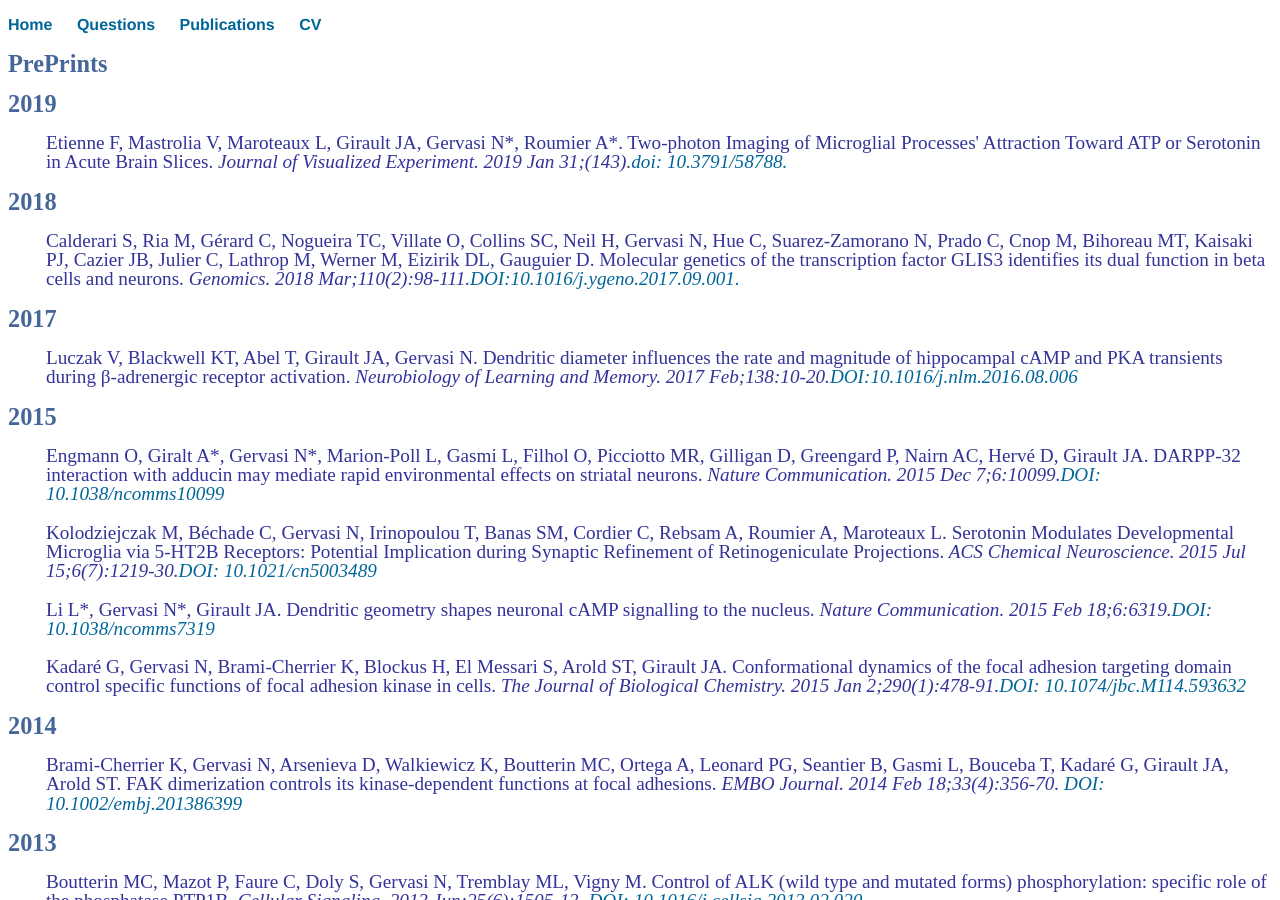
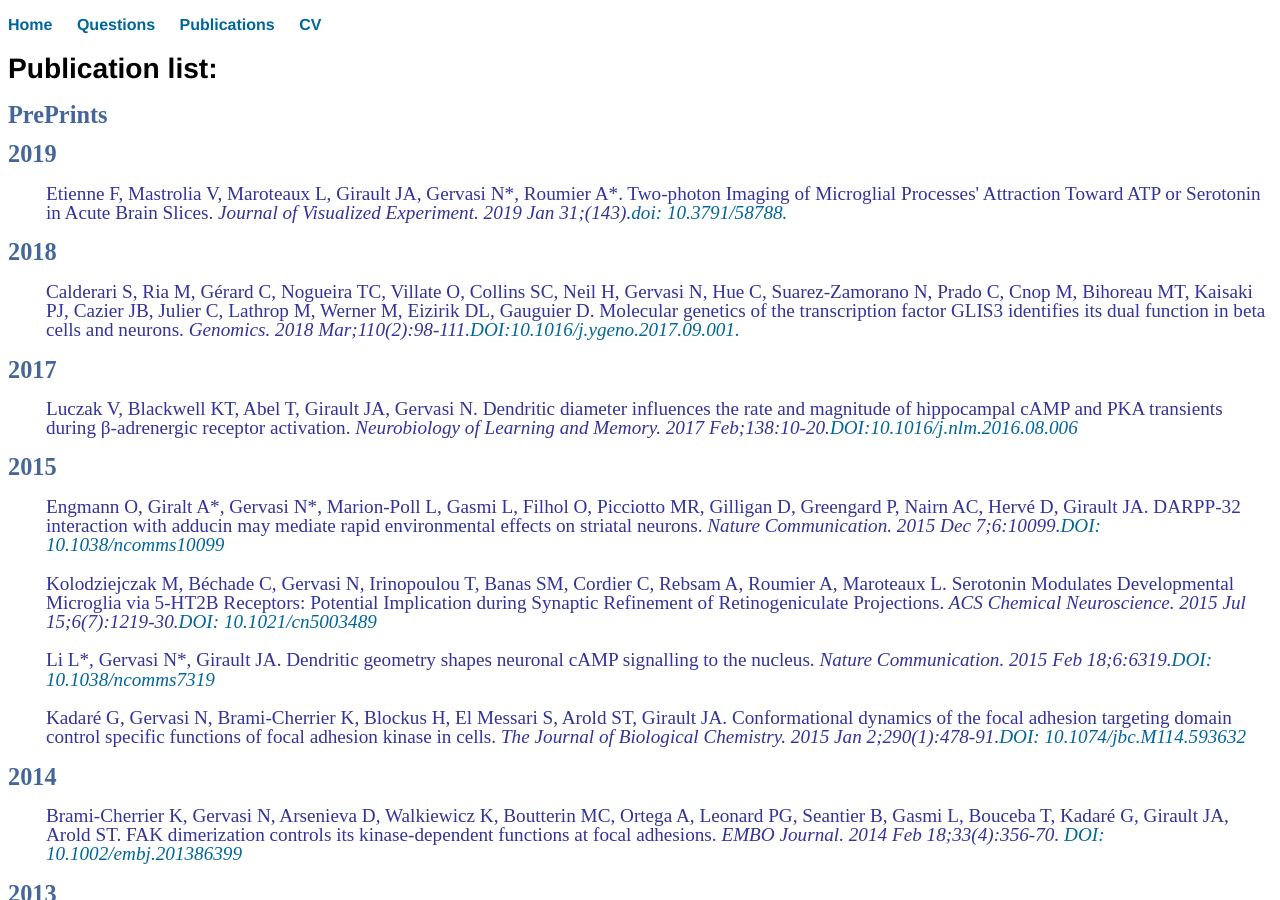
Before and after one commit to nicolasgervasi/nicolasgervasi.github.io, a Jekyll site: the page built from Publications/index.html, in a window 1280 px wide and 900 px high. Built offline with Jekyll 4.4.1, drawn with Linux system fonts in a browser that asks for light colours.

Commit message:
Update index.html

```diff
--- a/Publications/index.html
+++ b/Publications/index.html
@@ -9,19 +9,20 @@ contact: passive
 description: Publications Nicolas Gervasi.
 ---
 <div class="Publications">
+				<h1>Publication list:</h1>
 
-				<h2>PrePrints</strong></h2>
+				<h2>PrePrints</h2>
 
 				<h2>2019</strong></h2>
 				<p>Etienne F, Mastrolia V, Maroteaux L, Girault JA, Gervasi N*, Roumier A*. Two-photon Imaging of Microglial Processes' Attraction Toward ATP or Serotonin in Acute Brain Slices.<em> Journal of Visualized Experiment. 2019 Jan 31;(143).<a href="https://doi.org/10.3791/58788">doi: 10.3791/58788.</a></em></p>
 
-				<h2>2018</strong></h2>
+				<h2>2018</h2>
 				<p>Calderari S, Ria M, Gérard C, Nogueira TC, Villate O, Collins SC, Neil H, Gervasi N, Hue C, Suarez-Zamorano N, Prado C, Cnop M, Bihoreau MT, Kaisaki PJ, Cazier JB, Julier C, Lathrop M, Werner M, Eizirik DL, Gauguier D. Molecular genetics of the transcription factor GLIS3 identifies its dual function in beta cells and neurons.<em> Genomics. 2018 Mar;110(2):98-111.<a href="https://doi.org/10.1016/j.ygeno.2017.09.001">DOI:10.1016/j.ygeno.2017.09.001.</a></em></p>
 
-				<h2>2017</strong></h2>
+				<h2>2017</h2>
 				<p>Luczak V, Blackwell KT, Abel T, Girault JA, Gervasi N. Dendritic diameter influences the rate and magnitude of hippocampal cAMP and PKA transients during β-adrenergic receptor activation.<em> Neurobiology of Learning and Memory. 2017 Feb;138:10-20.<a href="https://doi.org/10.1016/j.nlm.2016.08.006">DOI:10.1016/j.nlm.2016.08.006</a></em></p>
 
- 				<h2>2015</strong></h2>
+ 				<h2>2015</h2>
 				<p>Engmann O, Giralt A*, Gervasi N*, Marion-Poll L, Gasmi L, Filhol O, Picciotto MR, Gilligan D, Greengard P, Nairn AC, Hervé D, Girault JA. DARPP-32 interaction with adducin may mediate rapid environmental effects on striatal neurons.<em> Nature Communication. 2015 Dec 7;6:10099.<a href="https://doi.org/10.1038/ncomms10099">DOI: 10.1038/ncomms10099</a></em></p>
 
 				<p>Kolodziejczak M, Béchade C, Gervasi N, Irinopoulou T, Banas SM, Cordier C, Rebsam A, Roumier A, Maroteaux L. Serotonin Modulates Developmental Microglia via 5-HT2B Receptors: Potential Implication during Synaptic Refinement of Retinogeniculate Projections.<em> ACS Chemical Neuroscience. 2015 Jul 15;6(7):1219-30.<a href="https://doi.org/10.1021/cn5003489">DOI: 10.1021/cn5003489 </a></em></p>
@@ -30,29 +31,29 @@ description: Publications Nicolas Gervasi.
 
 				<p> Kadaré G, Gervasi N, Brami-Cherrier K, Blockus H, El Messari S, Arold ST, Girault JA. Conformational dynamics of the focal adhesion targeting domain control specific functions of focal adhesion kinase in cells.<em> The Journal of Biological Chemistry. 2015 Jan 2;290(1):478-91.<a href=" https://doi.org/10.1074/jbc.M114.593632">DOI: 10.1074/jbc.M114.593632</a></em></p>
 
-				<h2>2014</strong></h2>
+				<h2>2014</h2>
 				<p> Brami-Cherrier K, Gervasi N, Arsenieva D, Walkiewicz K, Boutterin MC, Ortega A, Leonard PG, Seantier B, Gasmi L, Bouceba T, Kadaré G, Girault JA, Arold ST. FAK dimerization controls its kinase-dependent functions at focal adhesions.<em> EMBO Journal. 2014 Feb 18;33(4):356-70. <a href=" https://doi.org/10.1002/embj.201386399">DOI: 10.1002/embj.201386399</a></em></p>
 
-				<h2>2013</strong></h2>
+				<h2>2013</h2>
 				<p>Boutterin MC, Mazot P, Faure C, Doly S, Gervasi N, Tremblay ML, Vigny M. Control of ALK (wild type and mutated forms) phosphorylation: specific role of the phosphatase PTP1B.<em> Cellular Signaling. 2013 Jun;25(6):1505-13. <a href=" https://doi.org/10.1016/j.cellsig.2013.02.020">DOI: 10.1016/j.cellsig.2013.02.020</a></em></p>
 
-				<h2>2012</strong></h2>
+				<h2>2012</h2>
 				<p>Vincent P, Castro LR, Gervasi N, Guiot E, Brito M, Paupardin-Tritsch D. PDE4 control on cAMP/PKA compartmentation revealed by biosensor imaging in neurons.<em> Hormone and Metabolic Research. 2012 Sep;44(10):786-9. <a href="https://doi.org/10.1055/s-0032-1311631">DOI: 10.1055/s-0032-1311631</a></em></p>
 
-				<h2>2010</strong></h2>
+				<h2>2010</h2>
 				<p>Castro LR, Gervasi N, Guiot E, Cavellini L, Nikolaev VO, Paupardin-Tritsch D, Vincent P. Type 4 phosphodiesterase plays different integrating roles in different cellular domains in pyramidal cortical neurons.<em> The Journal of Neuroscience. 2010 Apr 28;30(17):6143-51.<a href="https://doi.org/10.1523/JNEUROSCI.5851-09.2010">DOI: 10.1523/JNEUROSCI.5851-09.2010</a></em></p>
 
 				<p>Gervasi N, Tchénio P, Preat T. PKA dynamics in a Drosophila learning center: coincidence detection by rutabaga adenylyl cyclase and spatial regulation by dunce phosphodiesterase.<em> Neuron. 2010 Feb 25;65(4):516-29. <a href="https://doi.org/10.1016/j.neuron.2010.01.014">DOI: 10.1016/j.neuron.2010.01.014</a></em></p>
 
-				<h2>2008</strong></h2>
+				<h2>2008</h2>
 				<p>Vincent P, Gervasi N, Zhang J. Real-time monitoring of cyclic nucleotide signaling in neurons using genetically encoded FRET probes.<em> Brain Cell Biology. 2008 Aug;36(1-4):3-17.<a href="https://doi.org/10.1007/s11068-008-9035-6">DOI: 10.1007/s11068-008-9035-6</a></em></p>
 
-				<h2><strong>2007</strong></h2>
+				<h2><strong>2007</h2>
 				<p>Hepp R, Tricoire L, Hu E, Gervasi N, Paupardin-Tritsch D, Lambolez B, Vincent P. Phosphodiesterase type 2 and the homeostasis of cyclic GMP in living thalamic neurons.<em> Journal of Neurochemistry. 2007 Sep;102(6):1875-1886.<a href="https://doi.org/10.1111/j.1471-4159.2007.04657.x">DOI: 10.1111/j.1471-4159.2007.04657.x </a></em></p>
 
 				<p>Gervasi N, Hepp R, Tricoire L, Zhang J, Lambolez B, Paupardin-Tritsch D, Vincent P. Dynamics of protein kinase A signaling at the membrane, in the cytosol, and in the nucleus of neurons in mouse brain slices.<em> The Journal of Neuroscience. 2007 Mar 14;27(11):2744-50.<a href=" https://doi.org/10.1523/JNEUROSCI.5352-06.2007 ">DOI: 10.1523/JNEUROSCI.5352-06.2007 </a></em></p>
 
-				<h2>2003</strong></h2>
+				<h2>2003</h2>
 				<p>Gervasi N, Monnier Z, Vincent P, Paupardin-Tritsch D, Hughes SW, Crunelli V, Leresche N. Pathway-specific action of gamma-hydroxybutyric acid in sensory thalamus and its relevance to absence seizures.<em> The Journal of Neuroscience. 2003 Dec 10;23(36):11469-78.
 
 </div>
```
